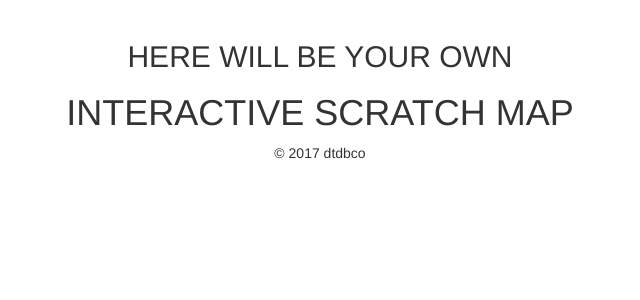
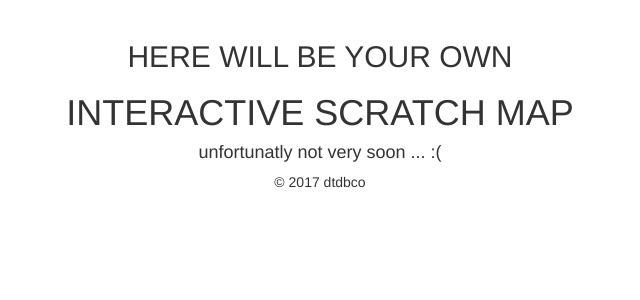
Before and after one commit to DmytroBartoshchuk/InteractiveScratchMap, a Django app: page / in a window 1280 px wide. Shown: the part 52-352 px from the top of the page, without its empty margins (320-960 px from the left). Run offline with Django 3.2, Linux system fonts and the light colour scheme; some libraries are stand-ins or nearby versions.

Commit message:
test git mail

```diff
--- a/interscratchmap/templates/index.html
+++ b/interscratchmap/templates/index.html
@@ -4,6 +4,7 @@
                     <div class="box text-center">
                         <h2>HERE WILL BE YOUR OWN</h2>
                         <h1>INTERACTIVE SCRATCH MAP</h1>
+                        <h4>unfortunatly not very soon ... :(</h4>
                     </div>
      </div>
 {% endblock %}
```
